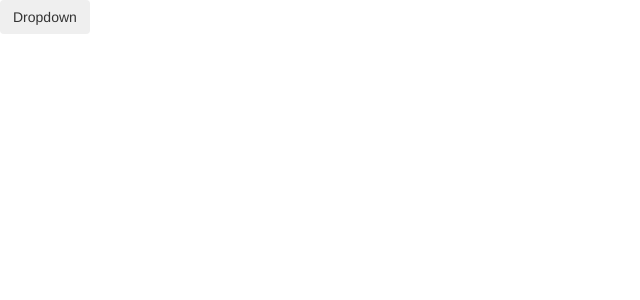
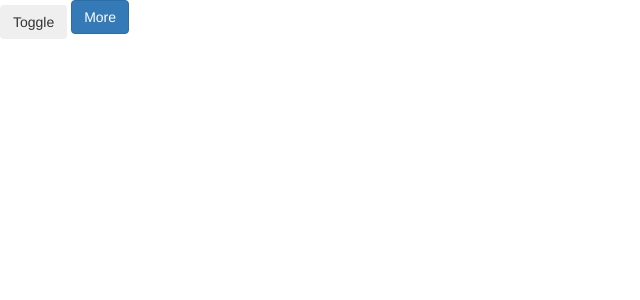
Before and after one commit to boubascript/brickcare, a React (Create React App) app in the folder frontend/: page / in a window 1280 px wide. Shown: the top 300 px of the page, without its empty margins (0-640 px from the left). Built offline with nearby package versions, Linux system fonts and the light colour scheme.

Commit message:
Leo's update

```diff
--- a/frontend/src/App.js
+++ b/frontend/src/App.js
@@ -1,30 +1,25 @@
-import React, {Component} from 'react';
-import logo from './logo.svg';
-import './App.css';
-import { UncontrolledButtonDropdown, DropdownMenu, DropdownItem, DropdownToggle, Container, Row, Col  } from 'reactstrap';
-import Main from './components/main';
-import {Link} from 'react-router-dom';
+import React, { useState } from 'react';
+import { Collapse, Button, CardBody, Card } from 'reactstrap';
 
-class App extends Component{
-  render(){
-  return(
-    <div style={{height: '300px', position: 'relative'}}>
-      <UncontrolledButtonDropdown>
-         <DropdownToggle caret>
-           Dropdown
-         </DropdownToggle>
-         <DropdownMenu>
-           <DropdownItem><Link to="/resume">Resume</Link></DropdownItem>
-           <DropdownItem><Link to="/aboutme">About me</Link></DropdownItem>
-           <DropdownItem><Link to="/projects">Projects</Link></DropdownItem>
-           <DropdownItem><Link to="/contact">Contact Info</Link></DropdownItem>
-         </DropdownMenu>
-       </UncontrolledButtonDropdown>
+const Example = (props) => {
+  const [isOpen, setIsOpen] = useState(false);
+
+  const toggle = () => setIsOpen(!isOpen);
+  return (
+    <div>
+      <Button outline color="primary">Toggle</Button>{' '}
+
+      <Button color="primary" onClick={toggle} style={{ marginBottom: '1rem' }}>More</Button>
+      <Collapse isOpen={isOpen}>
+        <Card>
+          <CardBody>
+            <Button >Login</Button>{' '}
+            <Button >Community</Button>{' '}
+            <Button >Events</Button>
+          </CardBody>
+        </Card>
+      </Collapse>
     </div>
-
-
-
   );
 }
-}
-export default App;
+export default Example;
```
